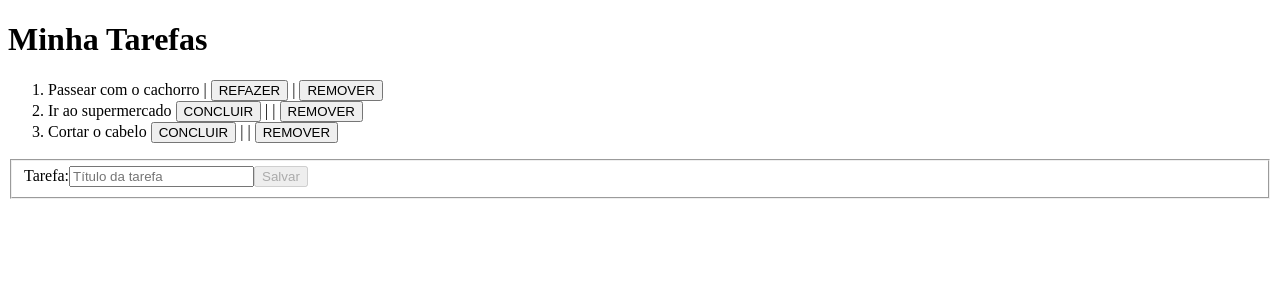
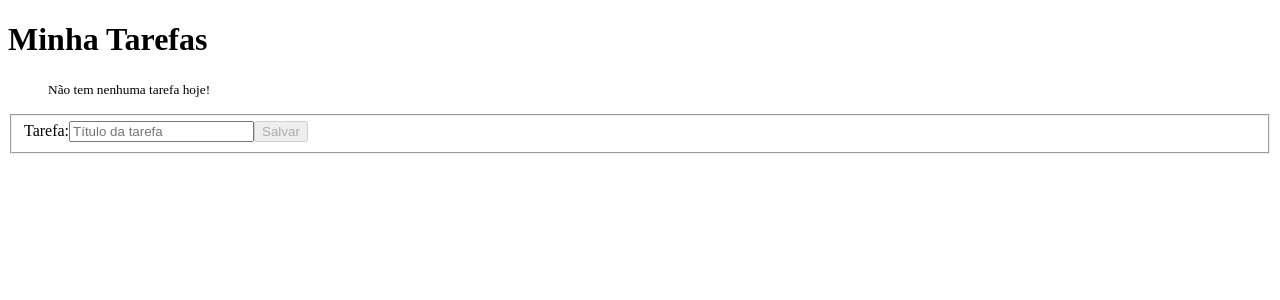
Before and after one commit to RenanContiero/todo-app, an Angular app: page / in a window 1280 px wide. Shown: the top 300 px of the page. Built offline with nearby package versions, Linux system fonts and the light colour scheme.

Commit message:
criado logica para adicionar uma tarefa arquivos modificados: app.component.html e app.component.ts

```diff
--- a/src/app/app.component.html
+++ b/src/app/app.component.html
@@ -1,5 +1,6 @@
 <h1>{{ title }}</h1>
 <ol>
+  <p *ngIf="todos.length == 0"><small>Não tem nenhuma tarefa hoje!</small></p>
   <li *ngFor="let todo of todos">{{todo.title}}
     <button *ngIf="!todo.done" (click)="markAsDone(todo)">CONCLUIR</button> |
     <button *ngIf="todo.done" (click)="markAsUndone(todo)">REFAZER</button> |
@@ -15,6 +16,6 @@
       maxlength="60"
       formControlName="title">
     <small *ngIf="form.controls.title.invalid && !form.controls.title.pristine">Este campo deve conter entre 3 e 60 caracteres</small>
-    <button [disabled]="form.invalid" (click)="btnSalvar()">Salvar</button>
+    <button [disabled]="form.invalid" (click)="add()">Salvar</button>
   </fieldset>
 </form>
--- a/src/app/app.component.ts
+++ b/src/app/app.component.ts
@@ -21,10 +21,13 @@
       ])]
 
     });
-    this.todos.push(new Todo(1,'Passear com o cachorro',true));
-    this.todos.push(new Todo(2,'Ir ao supermercado',false));
-    this.todos.push(new Todo(3,'Cortar o cabelo',false));
-    console.log(this.todos);
+ }
+
+ add(){
+  const title = this.form.controls['title'].value;
+  const id = this.todos.length + 1;
+  this.todos.push(new Todo(id, title, false));
+  this.clear();
  }
 
  remove(todo: Todo){
@@ -35,6 +38,10 @@
   }
  }
 
+ clear(){
+  this.form.reset();
+ }
+
  markAsDone(todo: Todo){
    todo.done = true;
  }
@@ -43,8 +50,4 @@
   todo.done = false;
  }
 
- btnSalvar(){
-    this.todos.push(new Todo(4,"Fazer coco",false));
- }
-
 }
```
